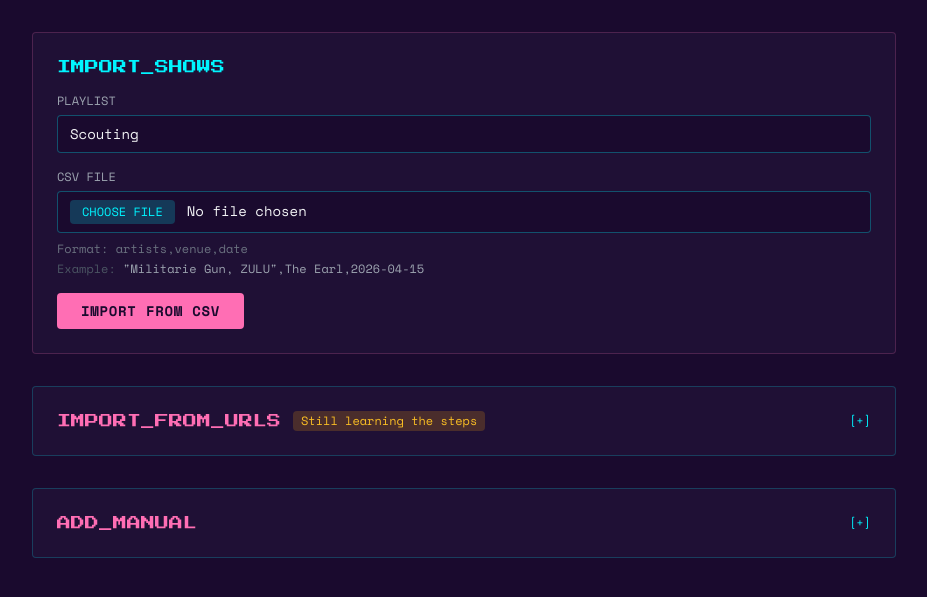
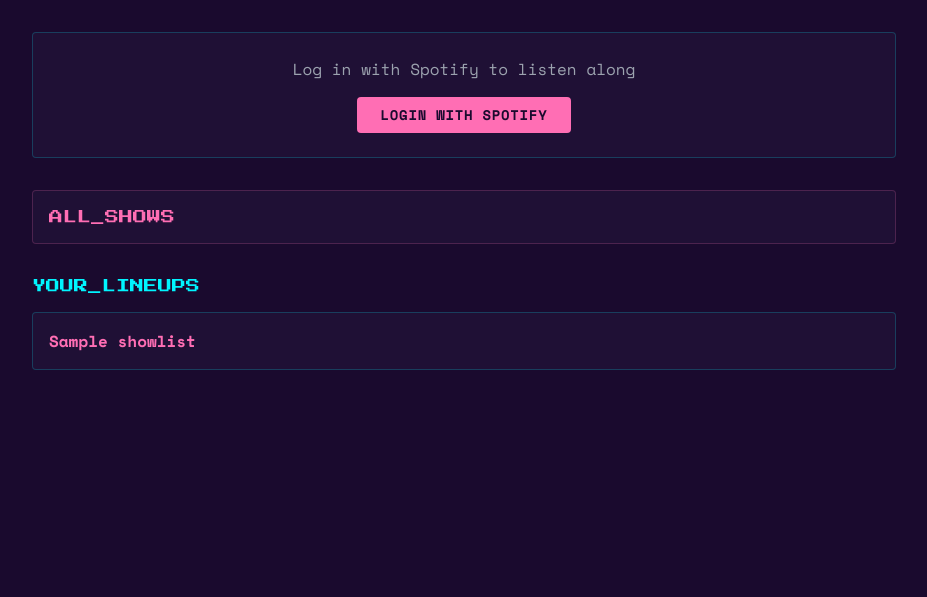
Before and after one commit to Jay-Roberts/giglz, a Flask app: page / in a window 1280 px wide. Shown: the part 85-682 px from the top of the page, without its empty margins (176-1103 px from the left). Run offline with Flask 3, Linux system fonts and the light colour scheme; tables that the repository leaves empty hold one stand-in row (values such as "Sample post"); some libraries are stand-ins or nearby versions.

Commit message:
feat: Add playlist show adding.

```diff
--- a/app.py
+++ b/app.py
@@ -335,6 +335,83 @@
     """List all showlists."""
     showlists = get_db().get_all_showlists()
     return flask.render_template("showlists.html", showlists=showlists)
+
+
+@app.route("/lineup/create", methods=["POST"])
+def create_showlist():
+    """Create a new showlist."""
+    user_id = flask.session.get("user_id")
+    if not user_id:
+        flask.flash("Please log in to create a lineup.")
+        return flask.redirect(flask.url_for("home"))
+
+    name = flask.request.form.get("name", "").strip()
+    if not name:
+        flask.flash("Please enter a name for your lineup.")
+        return flask.redirect(flask.url_for("home"))
+
+    showlist = get_db().create_showlist(name, user_id)
+    flask.flash(f"Created lineup: {showlist.name}")
+    return flask.redirect(flask.url_for("showlist_view", name=showlist.name))
+
+
+@app.route("/shows")
+def all_shows():
+    """View all imported shows with selection UI."""
+    shows = get_db().get_all_shows()
+    showlists = get_db().get_all_showlists()
+    return flask.render_template("shows.html", shows=shows, showlists=showlists)
+
+
+@app.route("/lineup/<name>/add-shows", methods=["POST"])
+def add_shows_to_lineup(name: str):
+    """Add selected shows to a showlist and sync to Spotify."""
+    user_id = flask.session.get("user_id")
+    if not user_id:
+        flask.flash("Please log in to add shows.")
+        return flask.redirect(flask.url_for("home"))
+
+    database = get_db()
+    showlist = database.get_showlist_by_name(name)
+    if not showlist:
+        flask.abort(404)
+
+    show_ids = flask.request.form.getlist("show_ids")
+    if not show_ids:
+        flask.flash("No shows selected.")
+        return flask.redirect(flask.url_for("all_shows"))
+
+    # Get Spotify API (uses host account for playlist operations)
+    try:
+        spotify = get_host_spotify_api()
+    except ValueError as e:
+        flask.flash(f"Spotify error: {e}")
+        return flask.redirect(flask.url_for("all_shows"))
+
+    # Ensure Spotify playlist exists for this showlist
+    spotify_playlist_id = showlist.spotify_playlist_id
+    if not spotify_playlist_id:
+        spotify_playlist = spotify.get_or_create_playlist(showlist.name)
+        if spotify_playlist is None:
+            flask.flash(f"Failed to create Spotify playlist for {showlist.name}")
+            return flask.redirect(flask.url_for("all_shows"))
+        database.update_showlist_spotify_id(showlist.id, spotify_playlist.id)
+        spotify_playlist_id = spotify_playlist.id
+
+    # Collect tracks from selected shows and add to showlist
+    all_track_uris: list[str] = []
+    for show_id in show_ids:
+        show = database.get_show(show_id)
+        if show:
+            database.add_show_to_showlist(showlist.id, show_id, user_id)
+            all_track_uris.extend(show.track_uris)
+
+    # Add tracks to Spotify playlist
+    if all_track_uris:
+        spotify.add_tracks_to_playlist(spotify_playlist_id, all_track_uris)
+
+    flask.flash(f"Added {len(show_ids)} show(s) to {showlist.name}")
+    return flask.redirect(flask.url_for("showlist_view", name=name))
 
 
 @app.route("/lineup/<name>")
--- a/templates/home.html
+++ b/templates/home.html
@@ -4,17 +4,10 @@
 {% block content %}
 <div class="space-y-8">
 
-    {% if is_host %}
+    {% if current_user_id %}
     <!-- Import from CSV (primary flow) -->
     {% call card("IMPORT_SHOWS") %}
         <form method="POST" action="/import-shows/csv" enctype="multipart/form-data" class="space-y-4">
-            <div>
-                <label class="block text-xs text-gray-400 font-mono uppercase mb-1.5">Playlist</label>
-                <input type="text" name="playlist_name" value="Scouting" placeholder="Playlist name"
-                    class="w-full bg-gig-dark border border-gig-cyan/30 rounded px-3 py-2 text-sm
-                           focus:border-gig-cyan focus:outline-none placeholder-gray-500">
-            </div>
-
             <div>
                 <label class="block text-xs text-gray-400 font-mono uppercase mb-1.5">CSV File</label>
                 <input type="file" name="csv_file" accept=".csv"
@@ -82,11 +75,11 @@
                 </div>
 
                 {{ input("ticket_url", "Ticket URL (optional)", type="url", placeholder="https://...") }}
-                {{ button("Add to Scouting List") }}
+                {{ button("Add Show") }}
             </form>
         </div>
     </details>
-    {% elif not current_user_id %}
+    {% else %}
     <!-- Not logged in message -->
     <div class="bg-gig-card rounded border border-gig-cyan/20 p-6 text-center">
         <p class="text-gray-400 mb-4">Log in with Spotify to listen along</p>
@@ -96,28 +89,44 @@
     </div>
     {% endif %}
 
-    <!-- Your Playlists -->
-    {% if playlists %}
+    <!-- All Shows link -->
+    <a href="{{ url_for('all_shows') }}"
+       class="block bg-gig-card rounded p-4 border border-gig-pink/20 hover:border-gig-pink/40 transition-all group">
+        <div class="flex justify-between items-center">
+            <h2 class="font-pixel text-sm text-gig-pink">ALL_SHOWS</h2>
+            <span class="text-gig-pink text-sm font-mono opacity-0 group-hover:opacity-100 transition">
+                Browse & build lineups →
+            </span>
+        </div>
+    </a>
+
+    <!-- Showlists (Lineups) -->
     <section>
-        <h2 class="font-pixel text-sm text-gig-cyan mb-4">YOUR_PLAYLISTS</h2>
+        <div class="flex items-center justify-between mb-4">
+            <h2 class="font-pixel text-sm text-gig-cyan">YOUR_{{ showlist_display_name | upper }}S</h2>
+            {% if current_user_id %}
+            <form method="POST" action="{{ url_for('create_showlist') }}" class="flex items-center gap-2">
+                <input type="text" name="name" placeholder="New lineup name"
+                    class="bg-gig-dark border border-gig-cyan/30 rounded px-3 py-1.5 text-sm
+                           focus:border-gig-cyan focus:outline-none placeholder-gray-500 w-40">
+                <button type="submit"
+                    class="bg-gig-cyan/20 hover:bg-gig-cyan/30 text-gig-cyan font-bold uppercase tracking-wider
+                           rounded px-3 py-1.5 transition-all text-xs">
+                    + Create
+                </button>
+            </form>
+            {% endif %}
+        </div>
+        {% if showlists %}
         <div class="space-y-3">
-            {% for playlist in playlists %}
-            <a href="{{ url_for('playlist_view', name=playlist.name) }}"
+            {% for showlist in showlists %}
+            <a href="{{ url_for('showlist_view', name=showlist.name) }}"
                class="block bg-gig-card rounded p-4 border border-gig-cyan/20
                       hover:border-gig-cyan/40 transition-all group">
                 <div class="flex justify-between items-center">
-                    <div>
-                        <h3 class="font-bold text-gig-pink group-hover:text-gig-cyan transition">
-                            {{ playlist.name }}
-                        </h3>
-                        <p class="text-sm text-gray-400 mt-1 font-mono">
-                            {{ playlist.show_count }} shows
-                            {% if playlist.loved_count > 0 %}
-                            <span class="text-gig-cyan/40">//</span>
-                            {{ playlist.loved_count }} ♡
-                            {% endif %}
-                        </p>
-                    </div>
+                    <h3 class="font-bold text-gig-pink group-hover:text-gig-cyan transition">
+                        {{ showlist.name }}
+                    </h3>
                     <span class="text-gig-cyan text-sm font-mono opacity-0 group-hover:opacity-100 transition">
                         Listen →
                     </span>
@@ -125,8 +134,10 @@
             </a>
             {% endfor %}
         </div>
+        {% else %}
+        <p class="text-gray-500 text-sm">No {{ showlist_display_name | lower }}s yet. Create one above!</p>
+        {% endif %}
     </section>
-    {% endif %}
 
     <!-- Import Progress (hidden until importing) -->
     <section id="import-progress" class="hidden">
--- a/templates/macros.html
+++ b/templates/macros.html
@@ -57,10 +57,10 @@
     <div class="flex justify-between items-start">
         <div>
             <h3 class="font-bold text-gig-pink">
-                {{ show.submission.artists | join(", ") }}
+                {{ show.artists | map(attribute='name') | join(", ") }}
             </h3>
             <p class="text-sm text-gray-400 mt-1 font-mono">
-                {{ show.submission.venue }} <span class="text-gig-cyan/40">//</span> {{ show.submission.date }}
+                {{ show.venue }} <span class="text-gig-cyan/40">//</span> {{ show.date }}
             </p>
         </div>
         <div class="flex items-center gap-2">
```
Also changed, not shown: migrations/versions/4a5c286afcfa_.py (added, +64 -0 lines), templates/showlist.html (added, +33 -0 lines), templates/showlists.html (added, +35 -0 lines), templates/shows.html (added, +156 -0 lines), README.md.
